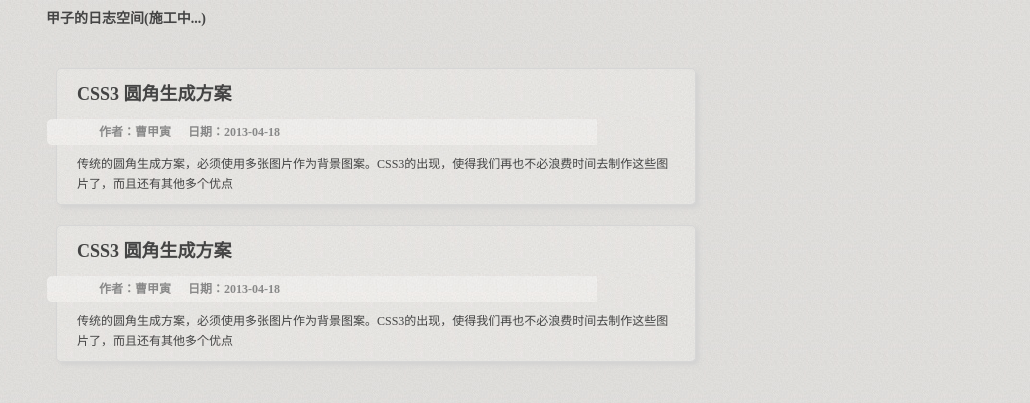
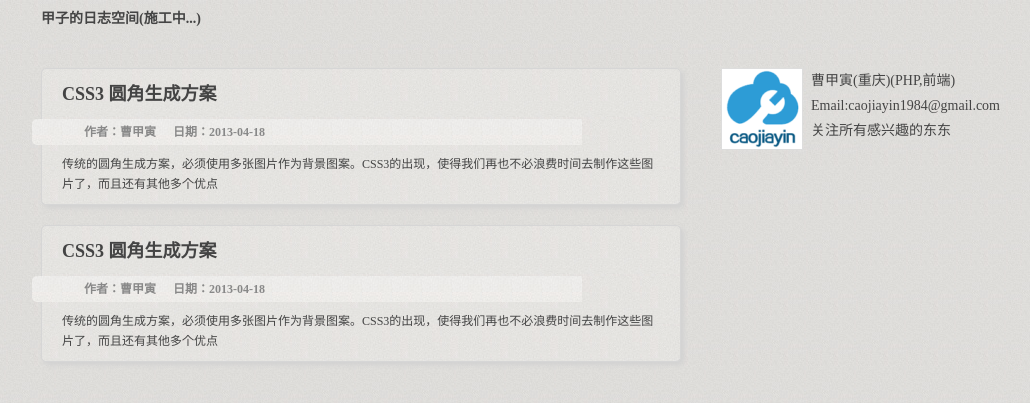
Before and after one commit to caojiayin/blog, a Jekyll site: the page index.html, which Jekyll copies as it is, in a window 1280 px wide. Shown: the top 403 px of the page, without its empty margins (144-1174 px from the left). Built offline with Jekyll 4.4.1, drawn with Linux system fonts in a browser that asks for light colours.

Commit message:
update css image

```diff
--- a/index.html
+++ b/index.html
@@ -36,6 +36,16 @@
 				</div>
 			</div>
 		</div>
+		<div class="warp_right">
+			<div class="person">
+				<div class="avatar"></div>
+				<div class="info">
+					<p>曹甲寅(重庆)(PHP,前端)</p>
+					<p>Email:caojiayin1984@gmail.com</p>
+					<p>关注所有感兴趣的东东</p>
+				</div>
+			</div>
+		</div>
 	</div>
 </div>
 </body>
--- a/static/style/default.css
+++ b/static/style/default.css
@@ -1,17 +1,18 @@
 html,body{width: 100%;height:100%;font-size: 12px;margin: 0px;padding: 0px;font-family: '微软雅黑'}
 body{background: url("../images/body.jpg") repeat;color:#444;}
-h1,h2{padding: 0px;margin: 0px;}
+h1,h2,p{padding: 0px;margin: 0px;}
 .blank10{height:10px;clear: both;font-size: 0px;overflow: hidden;}
 .fr{float:right;}
 .fl{float:left;}
 
-.warp900{width:900px;margin: 0px auto}
+.warp900{width:930px;margin: 0px auto}
 
 .header{
 	height:38px;
 	line-height: 38px;
 	font-size: 14px;
 	font-weight: 700;
+	padding-left:10px;
 	/*background: url("../images/bg_nav.png");
 
 	filter: progid:DXImageTransform.Microsoft.gradient(startColorstr='#333', endColorstr='#444', GradientType='0'); /* IE*
@@ -40,3 +41,9 @@ h1,h2{padding: 0px;margin: 0px;}
 .warp_left .post_lists h2 span{padding: 2px;margin-right: 10px;}
 .warp_left .post_lists .content{padding-top: 45px;line-height: 20px;}
 .warp_left .post_lists .content img{border:1px solid #ddd;}
+
+.warp_right{width: 240px;margin-left: 40px;float: right;}
+
+.warp_right .person{width: 240px;}
+.warp_right .person .avatar{width: 80px;height: 80px;border: 1px solid #ddd;background: #fff;float: left;background: url("../images/logo.png") no-repeat center;}
+.warp_right .person .info{width: 150px;height: 80px;float: right;font-size: 14px;line-height: 25px;}
```
Also changed, not shown: static/images/logo.png (added).
